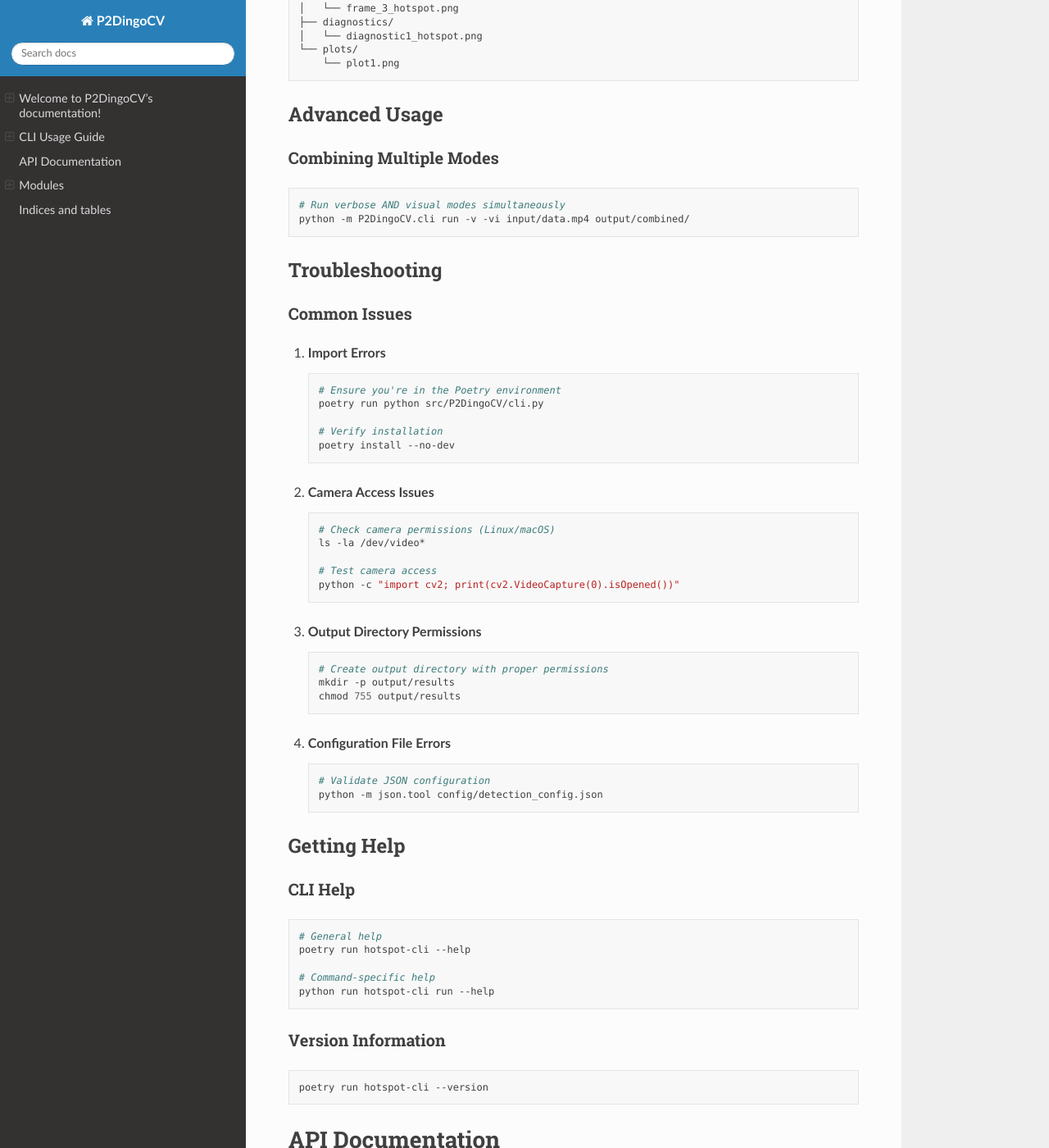
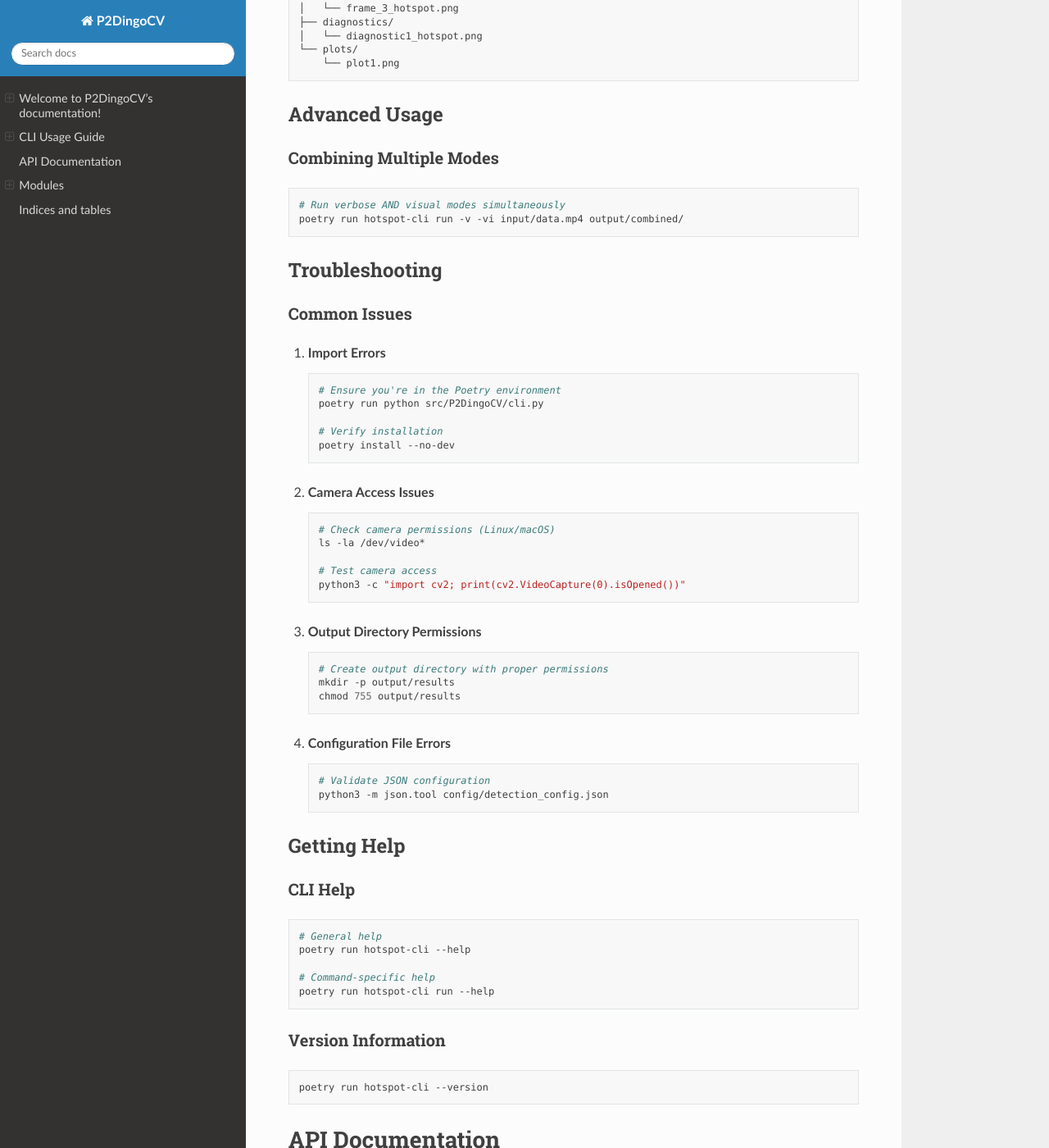
Before and after one commit to CormacMorrison/P2DingoCV, a Sphinx documentation site: the page built from docs/source/index.rst, in a window 1280 px wide and 1400 px high, scrolled down 5517 px. Shown: the whole window at 82% size. Built offline with Sphinx 7.4.7 and the Read the Docs theme 3.1.0, drawn with Linux system fonts in a browser that asks for light colours; pages that are not in the unit, such as notebooks, are missing from menus.

Commit message:
Documentation Finalised2

```diff
--- a/docs/source/index.rst
+++ b/docs/source/index.rst
@@ -308,7 +308,7 @@ Combining Multiple Modes
 .. code-block:: bash
 
    # Run verbose AND visual modes simultaneously
-   python -m P2DingoCV.cli run -v -vi input/data.mp4 output/combined/
+   poetry run hotspot-cli run -v -vi input/data.mp4 output/combined/
 
 
 Troubleshooting
@@ -335,7 +335,7 @@ Common Issues
       ls -la /dev/video*
 
       # Test camera access
-      python -c "import cv2; print(cv2.VideoCapture(0).isOpened())"
+      python3 -c "import cv2; print(cv2.VideoCapture(0).isOpened())"
 
 3. **Output Directory Permissions**
 
@@ -350,7 +350,7 @@ Common Issues
    .. code-block:: bash
 
       # Validate JSON configuration
-      python -m json.tool config/detection_config.json
+      python3 -m json.tool config/detection_config.json
 
 
 Getting Help
@@ -365,7 +365,7 @@ CLI Help
    poetry run hotspot-cli --help
 
    # Command-specific help
-   python run hotspot-cli run --help
+   poetry run hotspot-cli run --help
 
 Version Information
 ~~~~~~~~~~~~~~~~~~
```
